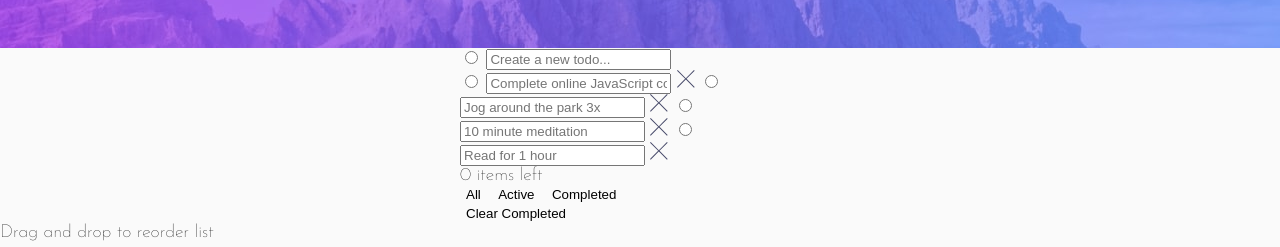
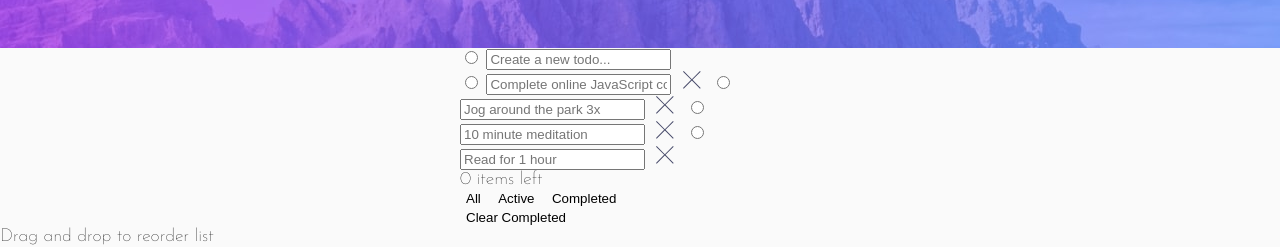
Before and after one commit to roc2246/todo-app__FEM, a website: page index.html in a window 1280 px wide. Shown: the part 132-379 px from the top of the page. Drawn offline with Linux system fonts and the light colour scheme; a web font is replaced by a local one.

Commit message:
Converted close image to button

```diff
--- a/index.html
+++ b/index.html
@@ -57,11 +57,13 @@
               name="to do"
               class="todos__layout--input"
             />
+            <button class="btn todos__layout--delete">
               <img
                 src="./images/icon-cross.svg"
                 alt="Delete To Do"
-              class="todos__layout--delete"
+                class="todos__layout--delete-icon"
               />
+            </button>
           </span>
 
           <span class="todos__layout todos__list--item">
@@ -76,11 +78,13 @@
               name="to do"
               class="todos__layout--input"
             />
+            <button class="btn todos__layout--delete">
               <img
                 src="./images/icon-cross.svg"
                 alt="Delete To Do"
-              class="todos__layout--delete"
+                class="todos__layout--delete-icon"
               />
+            </button>
           </span>
 
           <span class="todos__layout todos__list--item">
@@ -95,11 +99,13 @@
               name="to do"
               class="todos__layout--input"
             />
+            <button class="btn todos__layout--delete">
               <img
                 src="./images/icon-cross.svg"
                 alt="Delete To Do"
-              class="todos__layout--delete"
+                class="todos__layout--delete-icon"
               />
+            </button>
           </span>
 
           <span class="todos__layout todos__list--item">
@@ -114,11 +120,13 @@
               name="to do"
               class="todos__layout--input"
             />
+            <button class="btn todos__layout--delete">
               <img
                 src="./images/icon-cross.svg"
                 alt="Delete To Do"
-              class="todos__layout--delete"
+                class="todos__layout--delete-icon"
               />
+            </button>
           </span>
         </div>
 
```
Lines whose indentation alone changed are shown as unchanged.
